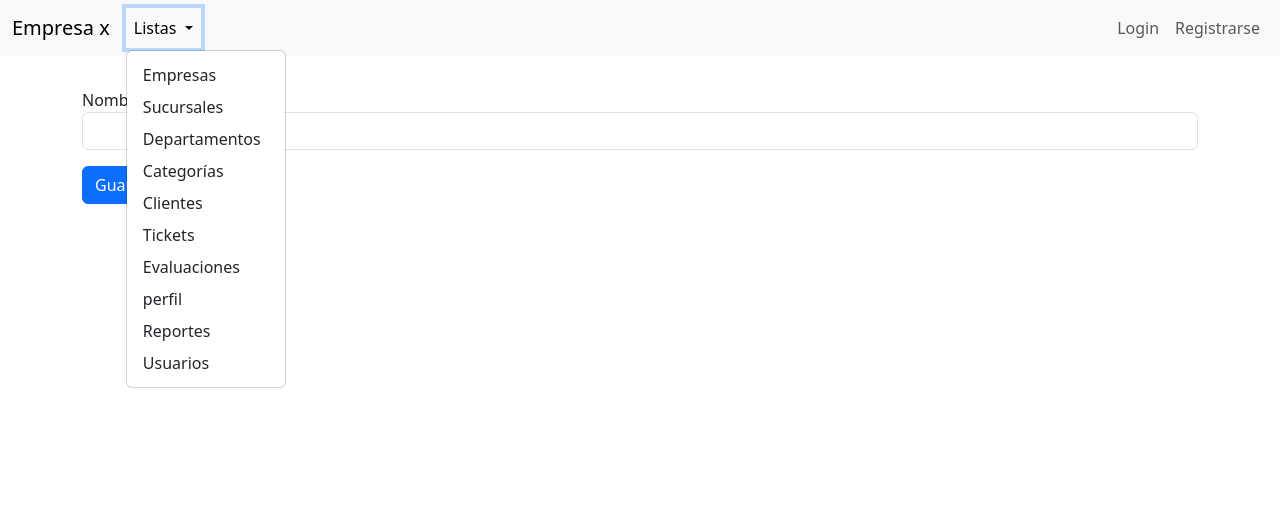
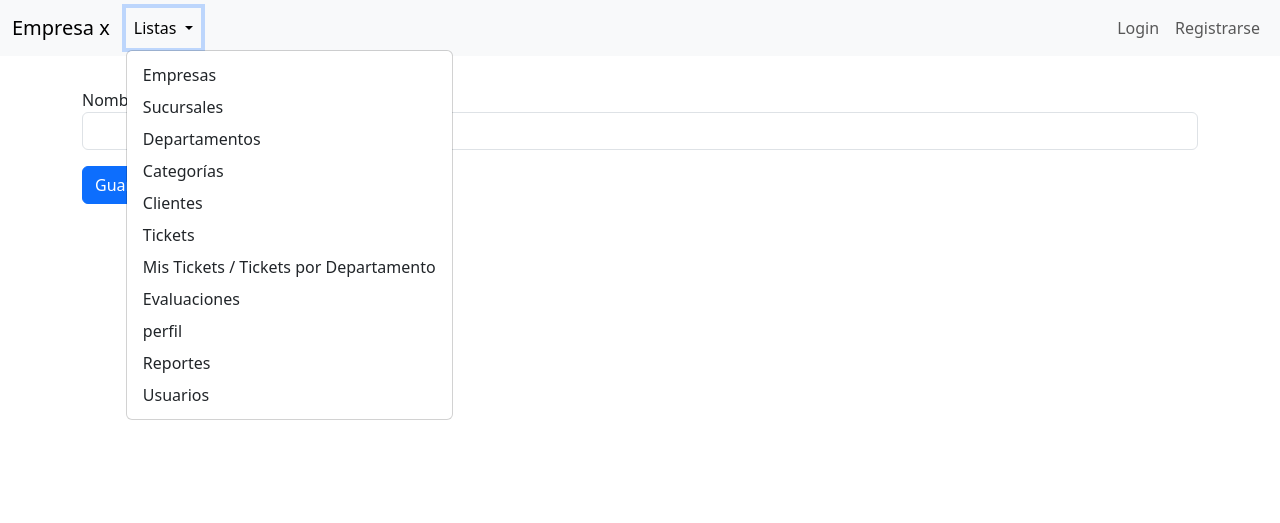
Before and after one commit to Cnex2002/App_Manager_tickets, a Django app: page /categoria/nuevo/ in a window 1280 px wide, after a click on "Listas". Shown: the top 523 px of the page. Run offline with Django 5.2, Linux system fonts and the light colour scheme.

Commit message:
Visualizar tickets y tecnicos por departamento

```diff
--- a/App_Manager_tickets/App_Manager_tickets/urls.py
+++ b/App_Manager_tickets/App_Manager_tickets/urls.py
@@ -38,6 +38,7 @@ urlpatterns = [
     path('sucursal/', views.lista_sucursales, name='lista_sucursales'),
     path('departamento/', views.lista_departamentos, name='lista_departamentos'),
     path('ticket/', views.lista_tickets, name='lista_tickets'),
+
 
     path('evaluacion/', views.lista_evaluaciones, name='lista_evaluaciones'),
     #editar
@@ -83,7 +84,7 @@ urlpatterns = [
 
     path('perfil/editar/', views.perfil_editar, name='perfil_editar'), # Nueva URL para editar el perfil
      path('perfil/cambiar_contrasena/', views.cambiar_contrasena, name='cambiar_contrasena'),
-
+    path('ver_tickets_tecnico/', views.ver_tickets_tecnico, name='ver_tickets_tecnico'),
 
 
 ]
--- a/App_Manager_tickets/app_ticket/forms.py
+++ b/App_Manager_tickets/app_ticket/forms.py
@@ -65,16 +65,7 @@ class DepartamentoForm(forms.ModelForm):
 class TicketForm(forms.ModelForm):
     class Meta:
         model = Ticket
-        fields = [
-            'titulo',
-            'descripcion',
-            'estado',
-            'prioridad',
-            'categoria',
-            'cliente',
-            'tecnico',
-            'fecha_cierre',
-        ]
+        fields = ['titulo', 'descripcion', 'estado', 'prioridad', 'categoria', 'cliente', 'tecnico']
         widgets = {
             'titulo': forms.TextInput(attrs={'class': 'form-control'}),
             'descripcion': forms.Textarea(attrs={'class': 'form-control'}),
@@ -83,11 +74,43 @@ class TicketForm(forms.ModelForm):
             'categoria': forms.Select(attrs={'class': 'form-control'}),
             'cliente': forms.Select(attrs={'class': 'form-control'}),
             'tecnico': forms.Select(attrs={'class': 'form-control'}),
-            'fecha_cierre': forms.DateTimeInput(attrs={
-                'class': 'form-control',
-                'type': 'datetime-local'
-            }),
         }
+
+    def __init__(self, *args, **kwargs):
+        # Extraer 'request' de los kwargs antes de llamar al super().__init__
+        request = kwargs.pop('request', None)
+        super().__init__(*args, **kwargs)
+
+        # Si hay un request y el usuario está autenticado
+        if request and request.user.is_authenticated:
+            try:
+                # Intentar obtener el objeto Usuario personalizado
+                usuario_personalizado = request.user.usuario
+                rol_usuario = usuario_personalizado.rol
+
+                # Aplicar lógica de filtrado si el rol es 'atencion' o 'supervisor'
+                if rol_usuario in ['atencion', 'supervisor']:
+                    departamento_usuario = usuario_personalizado.departamento
+                    if departamento_usuario:
+                        # Filtrar técnicos: rol 'tecnico' Y del mismo departamento
+                        self.fields['tecnico'].queryset = Usuario.objects.filter(
+                            rol='tecnico',
+                            departamento=departamento_usuario
+                        )
+                    else:
+                        # Si el usuario (atención/supervisor) no tiene departamento, no se muestran técnicos
+                        self.fields['tecnico'].queryset = Usuario.objects.none()
+                else:
+                    # Si el rol NO es 'atencion' o 'supervisor', mostrar todos los técnicos
+                    self.fields['tecnico'].queryset = Usuario.objects.filter(rol='tecnico')
+            except Usuario.DoesNotExist:
+                # Manejar el caso en que request.user.usuario no exista (aunque debería, si el sistema es consistente)
+                # Por seguridad o fallback, mostrar todos los técnicos con rol 'tecnico'
+                self.fields['tecnico'].queryset = Usuario.objects.filter(rol='tecnico')
+        else:
+            # Si no hay usuario autenticado (ej. formulario en una vista pública, lo cual no es el caso aquí
+            # porque la vista es @login_required, pero es buena práctica), mostrar todos los técnicos.
+            self.fields['tecnico'].queryset = Usuario.objects.filter(rol='tecnico')
 
 
 
--- a/App_Manager_tickets/app_ticket/templates/base.html
+++ b/App_Manager_tickets/app_ticket/templates/base.html
@@ -59,6 +59,8 @@
             <li><a class="dropdown-item" href="{% url 'lista_categorias' %}">Categorías</a></li>
             <li><a class="dropdown-item" href="{% url 'lista_clientes' %}">Clientes</a></li>
             <li><a class="dropdown-item" href="{% url 'lista_tickets' %}">Tickets</a></li>
+            <li><a class="dropdown-item" href="{% url 'ver_tickets_tecnico' %}">Mis Tickets / Tickets por Departamento</a></li>
+
 
             <li><a class="dropdown-item" href="{% url 'lista_evaluaciones' %}">Evaluaciones</a></li>
             <li><a class="dropdown-item" href="{% url 'perfil' %}">perfil</a></li>
--- a/App_Manager_tickets/app_ticket/views.py
+++ b/App_Manager_tickets/app_ticket/views.py
@@ -156,10 +156,11 @@ def departamento_nuevo(request):
 @login_required
 def ticket_nuevo(request):
     if request.method == 'POST':
-        formulario = TicketForm(request.POST)
+        # Pasar el request al formulario
+        formulario = TicketForm(request.POST, request=request)
         if formulario.is_valid():
             ticket = formulario.save(commit=False)
-            ticket.estado = 'Abierto'  # Asigna el estado inicial
+            ticket.estado = 'abierto'  # Asigna el estado inicial
             ticket.save()
 
             # Enviar correo electrónico al cliente
@@ -193,8 +194,11 @@ def ticket_nuevo(request):
 
             return redirect('lista_tickets')  # Redirige a la lista de tickets
     else:
-        formulario = TicketForm()
+        # Pasar el request al formulario
+        formulario = TicketForm(request=request)
     return render(request, 'ticket_nuevo.html', {'formulario': formulario, 'titulo': 'Crear Nuevo Ticket'})
+
+
 
 
 
@@ -252,12 +256,38 @@ def lista_departamentos(request):
         'departamentos': Departamento.objects.all(),
     }
     return render(request, 'departamento_lista.html', contexto)
+
+
+
 def lista_tickets(request):
 
     contexto = {
         'tickets': Ticket.objects.all(),
     }
     return render(request, 'ticket_lista.html', contexto)
+
+#ver tickets del tenico
+@login_required
+def ver_tickets_tecnico(request):
+    usuario_personalizado = request.user.usuario
+    rol_usuario = usuario_personalizado.rol
+
+    if rol_usuario in ['atencion', 'supervisor']:
+        departamento_usuario = usuario_personalizado.departamento
+        if departamento_usuario:
+            # Filtra tickets donde el técnico asignado pertenezca al mismo departamento
+            tickets = Ticket.objects.filter(tecnico__departamento=departamento_usuario)
+        else:
+            tickets = Ticket.objects.none() # No hay departamento asignado, no se muestran tickets
+    else:
+        # Si el rol no es "atencion" ni "supervisor", muestra todos los tickets
+        tickets = Ticket.objects.all()
+
+    contexto = {
+        'tickets': tickets
+    }
+    return render(request, 'ticket_lista.html', contexto)
+
 
 
 def lista_evaluaciones(request):
@@ -347,17 +377,18 @@ def cliente_editar(request, id):
 def ticket_editar(request, id):
     ticket = get_object_or_404(Ticket, id=id)
     if request.method == 'POST':
-        formulario = TicketForm(request.POST, instance=ticket)
+        # Pasar el request al formulario
+        formulario = TicketForm(request.POST, instance=ticket, request=request)
         if formulario.is_valid():
             objeto = formulario.save(commit=False)
             objeto.save()
-            return redirect('lista_tickets')  # Replace with your actual ticket list URL name
+            return redirect('lista_tickets')
     else:
-        formulario = TicketForm(instance=ticket)
+        # Pasar el request al formulario
+        formulario = TicketForm(instance=ticket, request=request)
 
     contexto = {
         'formulario': formulario
-
     }
     return render(request, 'ticket_nuevo.html', contexto)
 
@@ -470,9 +501,9 @@ def evaluacion_eliminar(request, id):
     return render(request, 'ticket_eliminar.html', contexto)
 
 #ver tickets del tenico
-def ver_tickets_tecnico(request, ):
+#def ver_tickets_tecnico(request, ):
 
-    return render(request, 'tecnico_ticket.html')
+   #return render(request, 'tecnico_ticket.html')
 
 def solucionticket_nueva(request, id):
     ticket = get_object_or_404(Ticket, id=id)
```
Also changed, not shown: App_Manager_tickets/db.sqlite3.
